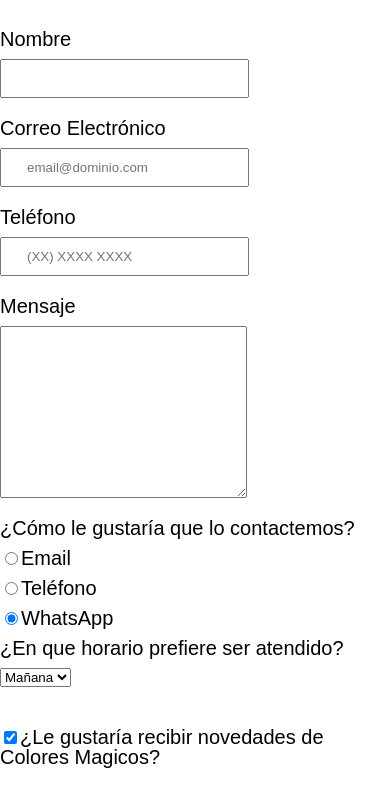
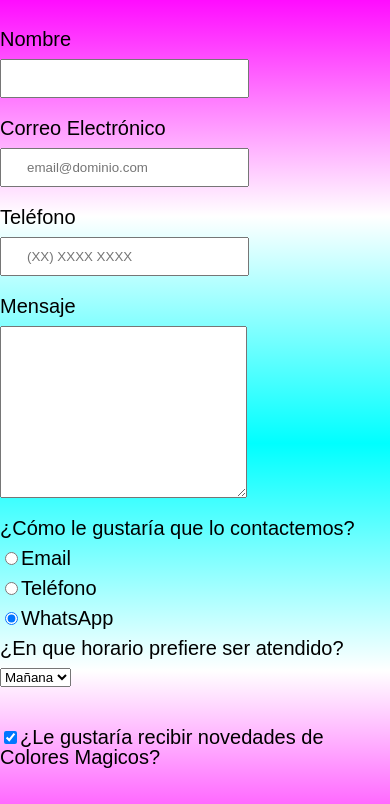
Before and after one commit to GaelCanoDev/ProyectoAlura, a plain HTML site: page contacto.html in a window 390 px wide. Shown: the part 138-942 px from the top of the page. Drawn offline with Linux system fonts and the light colour scheme.

Commit message:
Se cambio de color en el menu contacto

```diff
--- a/contacto.html
+++ b/contacto.html
@@ -23,6 +23,7 @@
             </div>
         </header>
         <main>
+            <div class="formulario-de-contacto">
                 <form>
                     <label for="nombreapellido">Nombre</label>
                     <input type="text" id="nombreapellido" class="input-padron" required>
@@ -61,6 +62,8 @@
                     <input type="submit" value="Enviar formulario" class="enviar">
 
                 </form>
+            </div>
+
         </main>
         <footer class="footer">
             <img src="images/logo.png" alt="El poderoso logo que representa nuestra marca. Un símbolo de calidad, confianza y profesionalismo. ¡Únete a nuestra identidad visual y destaca en el mercado!">
--- a/style.css
+++ b/style.css
@@ -103,6 +103,13 @@ footer{
     font-weight: bold;
 }
 
+.formulario-de-contacto{
+    background: linear-gradient(magenta, white, aqua, white, magenta);
+    display: flex;
+    flex-direction: column;
+    align-items: center;
+    justify-content: center;
+}
 form {
     margin: 40px 0;
 }
@@ -261,6 +268,7 @@ td,th{
 .video{
     width: 560px;
     margin: 1em auto;
+    border-radius: 5px;
 }
 
 
@@ -319,13 +327,14 @@ td,th{
     nav{
         position: static;
     }
+
     .caja, .sobre, .mapa-contenido, .contenido-diferencial, .video{
         width: auto;
     }
+
     .lista-diferencial, .imagen-diferencial{
         width: 100%;
     }
-
     .productos{
         width: auto;
         background: linear-gradient(white, aqua, white);
@@ -334,4 +343,11 @@ td,th{
     .productos li{
         width: auto;
     }
+
+    .formulario-de-contacto{
+        display: flex;
+        flex-direction: column;
+        align-items: center;
+        justify-content: center;
+    }
 }
```
Also changed, not shown: images/bg.jpg (deleted). Lines whose indentation alone changed are shown as unchanged.
